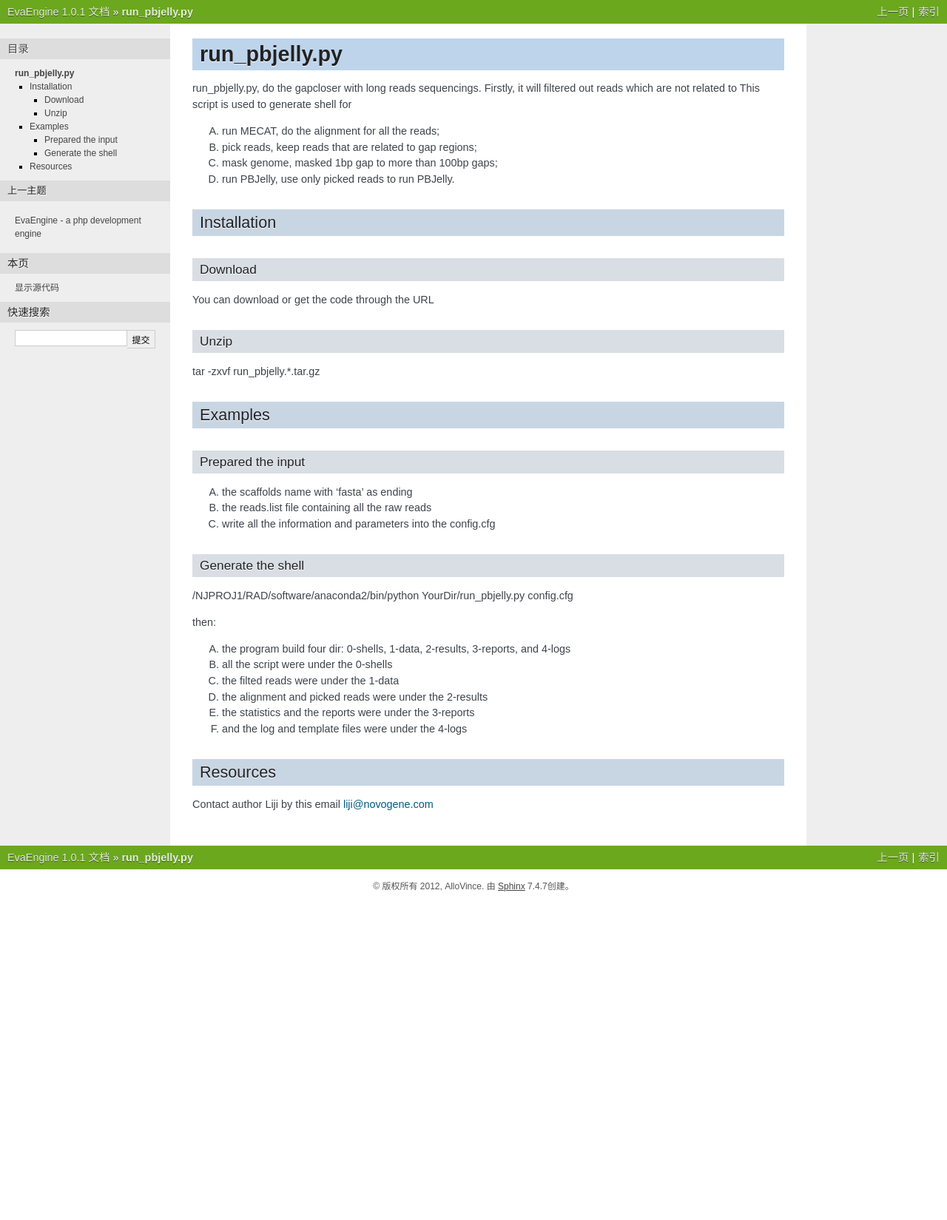
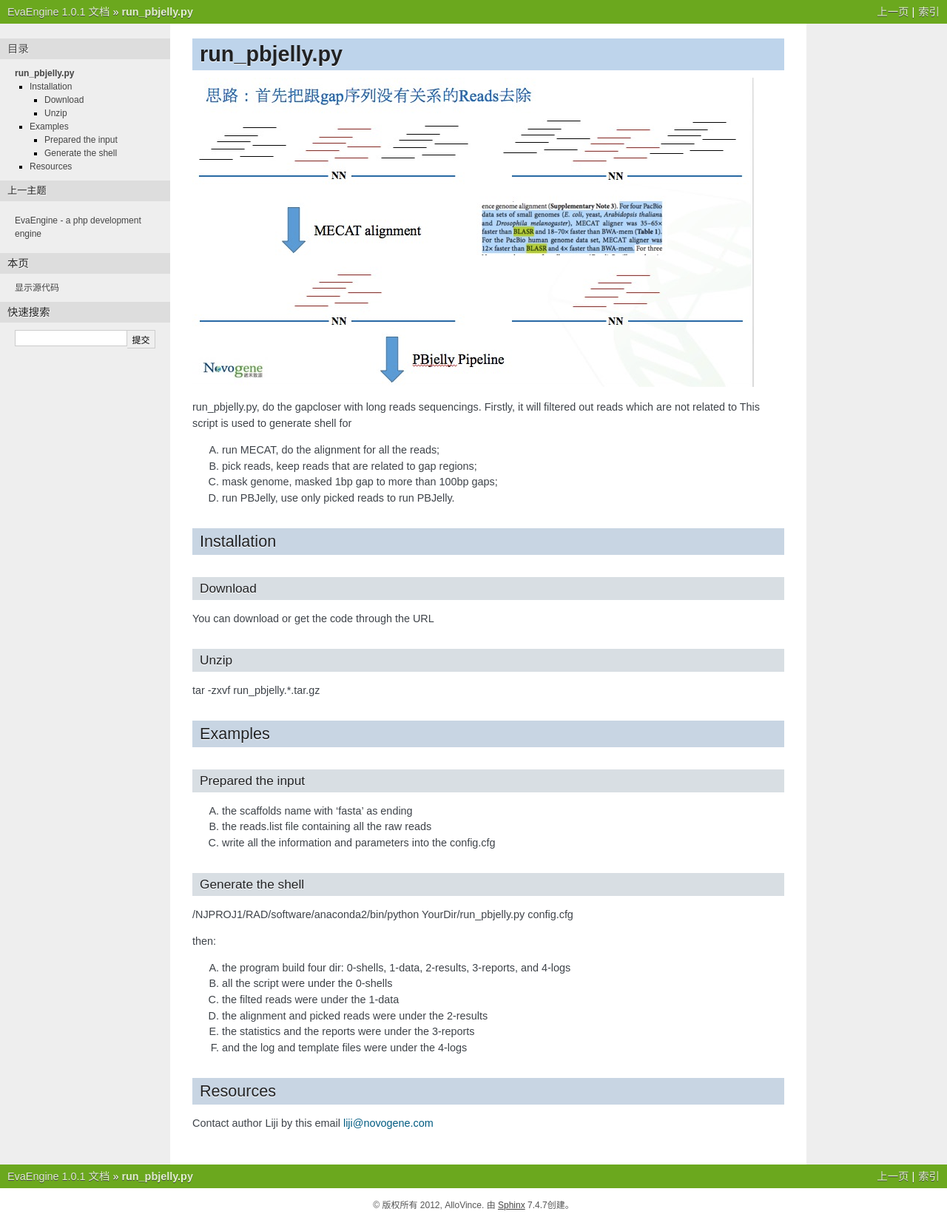
Before and after one commit to bitcometz/test0, a Sphinx documentation site: the page built from source/run_pbjelly.rst, in a window 1280 px wide. Shown: the whole page at 74% size. Built offline with Sphinx 7.4.7, drawn with Linux system fonts in a browser that asks for light colours; before the commit the page ends 1218 px from its top, so only the background shows below that.

Commit message:
Update run_pbjelly.rst

```diff
--- a/source/run_pbjelly.rst
+++ b/source/run_pbjelly.rst
@@ -1,5 +1,7 @@
 **run_pbjelly.py**
 ====================================
+
+.. image:: images/pipelines.png
 
 run_pbjelly.py, do the gapcloser with long reads sequencings.
 Firstly, it will filtered out reads which are not related to
```
